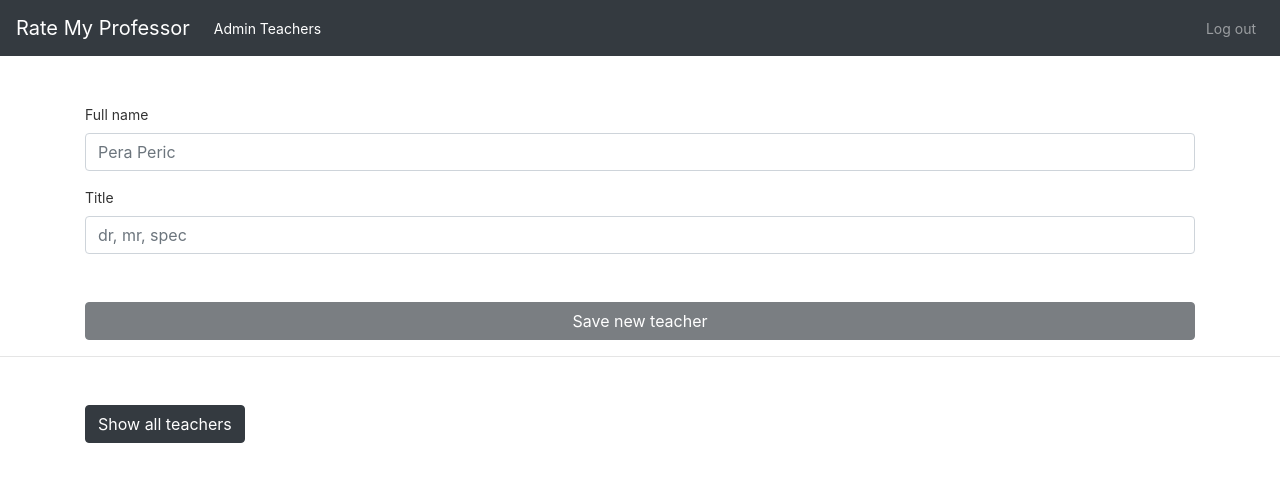
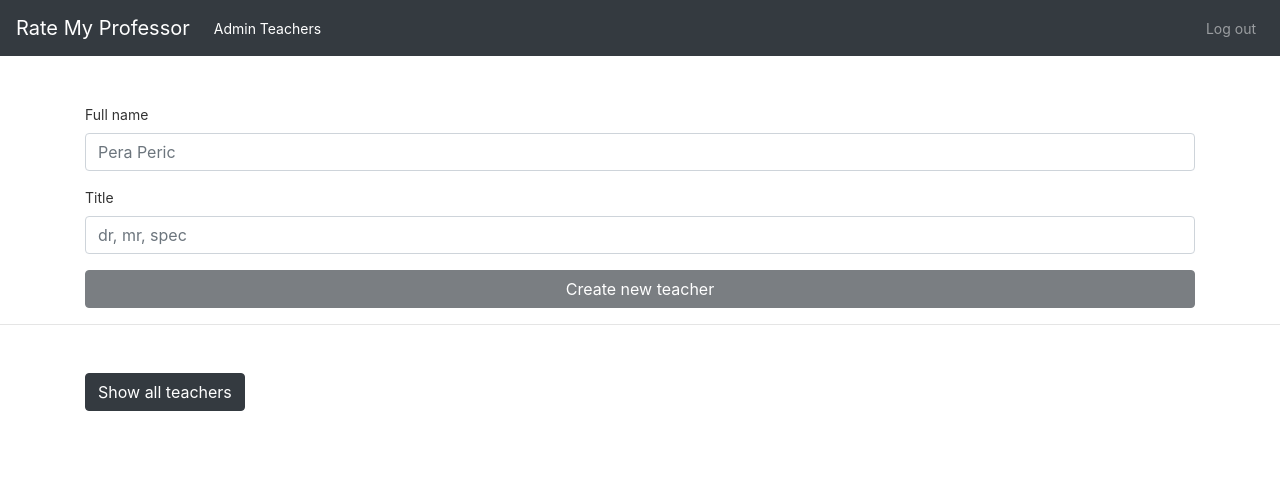
Before and after one commit to kjerinic/mock-rate-my-prof, an Angular app in the folder ratingFront/: page /teacher in a window 1280 px wide. Shown: the top 482 px of the page. Built offline with nearby package versions, Linux system fonts and the light colour scheme; sample sign-in values are in the browser's storage.

Commit message:
Add form editing option for a chosen teacher

```diff
--- a/ratingFront/src/app/components/teacher/teacher.component.html
+++ b/ratingFront/src/app/components/teacher/teacher.component.html
@@ -11,8 +11,11 @@
       <input formControlName="Title" id="inputTitle" type="text" class="form-control" placeholder="dr, mr, spec">
     </div>
 
-    <button id="saveButton" class="btn btn-block btn-dark" [disabled]="newTeacherForm.invalid" (click)="saveTeacher()">
-      Save new teacher
+    <button *ngIf="!isInEditMode" class="saveButton btn btn-block btn-dark" [disabled]="newTeacherForm.invalid" (click)="saveTeacher()">
+      Create new teacher
+    </button>
+    <button *ngIf="isInEditMode" class="saveButton btn btn-block btn-dark" [disabled]="newTeacherForm.invalid" (click)="saveEditedTeacher()">
+      Save
     </button>
   </form>
 </div>
--- a/ratingFront/src/app/components/teacher/teacher.component.ts
+++ b/ratingFront/src/app/components/teacher/teacher.component.ts
@@ -13,12 +13,14 @@ export class TeacherComponent implements OnInit {
   teacher: Teacher;
   newTeacherForm: FormGroup;
   allTeachers: Teacher[];
+  isInEditMode: boolean;
 
   constructor(private router: Router,
               private formBuilder: FormBuilder,
               private teacherService: TeacherService) {
     this.teacher = new Teacher();
     this.allTeachers = [];
+    this.isInEditMode = false;
     this.newTeacherForm = this.createNewTeacherForm();
   }
 
@@ -60,18 +62,26 @@ export class TeacherComponent implements OnInit {
   }
 
   editTeacher(teacher: Teacher) {
-    this.teacherService.editTeacher(teacher).subscribe(() => {
+    this.isInEditMode = true;
+    this.teacher = teacher;
+    this.newTeacherForm = this.createNewTeacherForm();
+  }
+
+  deleteTeacher(teacher: Teacher) {
+    this.teacherService.deleteTeacher(teacher).subscribe(() => {
+      alert('Deleted.');
       this.showAllTeachers();
-      alert('Saved.');
     }, error => {
       console.log(error);
     });
   }
 
-  deleteTeacher(teacher: Teacher) {
-    this.teacherService.deleteTeacher(teacher).subscribe(() => {
+  saveEditedTeacher() {
+    this.teacherService.editTeacher(this.mapFormValueToObject(this.newTeacherForm)).subscribe(() => {
+      alert('Saved.');
       this.showAllTeachers();
-      alert('Deleted.');
+      this.isInEditMode = false;
+      this.newTeacherForm.reset();
     }, error => {
       console.log(error);
     });
```
